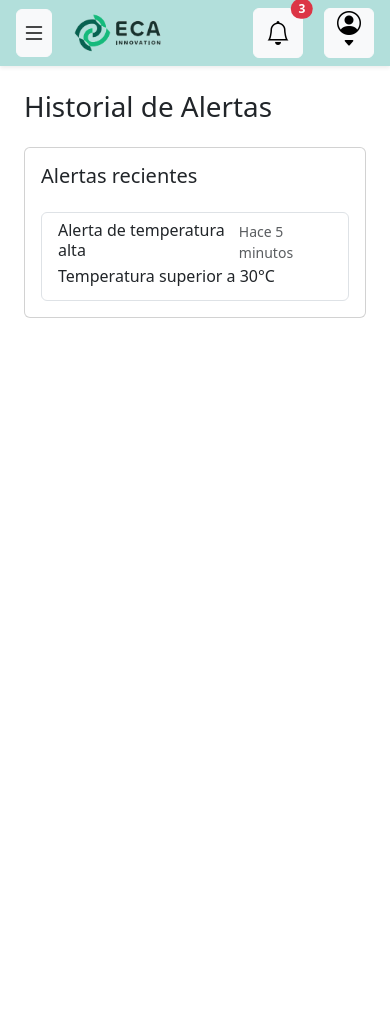
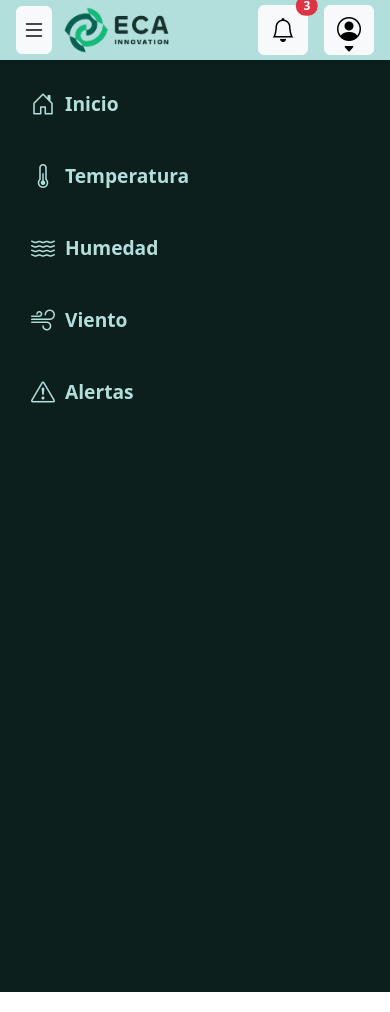
Before and after one commit to eigonzalezrojas/eca_agro_system, a Flask app: page /alertas in a window 390 px wide; the page is wider, and only the part inside the window is pictured. Run offline with Flask 3, Linux system fonts and the light colour scheme.

Commit message:
modified display dashboard

```diff
--- a/app/static/css/styles.css
+++ b/app/static/css/styles.css
@@ -6,15 +6,54 @@
     --gris-ingeniero: #B2DFDB;
 }
 
-.bloque-inicio{
+/* Estructura principal */
+body {
+    min-height: 100vh;
+    margin: 0;
+    padding: 0;
+}
+
+.container-fluid {
+    min-height: 100vh;
+    padding-left: 0;
+}
+
+.d-flex.flex-grow-1 {
+    min-height: calc(100vh - 80px);
+}
+
+/* Cabecera */
+header {
+    position: fixed;
+    top: 0;
+    left: 0;
+    right: 0;
+    height: 80px;
     background-color: var(--gris-ingeniero);
-    color: var(--negro-tecnologico);
+    z-index: 1030;
+    padding: 0 20px;
+    box-shadow: 0 2px 4px rgba(0, 0, 0, 0.1);
+}
+
+.logo {
+    height: 80px;
+    width: auto;
+}
+
+canvas {
+    width: 100% !important;
 }
 
 /* Barra lateral */
-.sidebar {
+#sidebar {
+    width: 250px;
+    min-height: calc(100vh - 80px);
     background-color: var(--negro-tecnologico);
     color: var(--gris-ingeniero);
+    position: sticky;
+    top: 80px;
+    height: 100%;
+    overflow-y: auto;
 }
 
 .sidebar .nav-link {
@@ -38,95 +77,33 @@
     color: white;
 }
 
-/* Cabecera */
-.logo {
-    height: 80px;
-    width: auto;
+/* Contenido principal */
+main {
+    flex: 1;
+    padding: 20px;
+    background-color: white;
+    min-height: calc(100vh - 80px);
 }
 
+/* Estilos de bloques */
+.bloque-inicio {
+    background-color: var(--gris-ingeniero);
+    color: var(--negro-tecnologico);
+}
+
+/* Menú de usuario */
 #userMenu {
     padding: 5px;
     width: 50px;
     height: 50px;
 }
 
-/* Ajustar los íconos dentro del botón */
 #userMenu .bi-person-circle {
     margin-bottom: -2px;
 }
 
 #userMenu .bi-caret-down-fill {
     margin-top: -5px;
-}
-
-.table-container {
-    margin-bottom: 20px;
-}
-
-@media (max-width: 576px) {
-    header {
-        display: flex;
-        flex-wrap: nowrap;
-        justify-content: space-between;
-        align-items: center;
-        padding: 5px 10px;
-    }
-
-    .logo {
-        height: 50px;
-        margin-right: auto;
-    }
-
-    header .bi {
-        font-size: 18px;
-    }
-
-    header .d-flex.align-items-center {
-        flex: 1;
-        justify-content: flex-end;
-    }
-
-    header .dropdown {
-        margin-left: 5px;
-    }
-
-    #sidebarToggle {
-        padding: 5px;
-    }
-
-    #chartContainer {
-        display: none;
-    }
-    .table-container {
-        width: 100%;
-    }
-
-    table {
-        font-size: 0.9rem;
-    }
-}
-
-header {
-    background-color: var(--gris-ingeniero);
-    color: white;
-}
-
-header h4 {
-    font-weight: bold;
-}
-
-header .dropdown-menu {
-    background-color: var(--gris-ingeniero);
-    color: var(--negro-tecnologico);
-}
-
-header .dropdown-menu a {
-    color: var(--negro-tecnologico);
-}
-
-header .dropdown-menu a:hover {
-    background-color: var(--verde-vivo);
-    color: white;
 }
 
 /* Estilos para las notificaciones */
@@ -148,7 +125,6 @@ header .dropdown-menu a:hover {
     font-size: 1.2rem;
 }
 
-/* Nuevos estilos para el texto de las notificaciones */
 .notification-dropdown .dropdown-item p {
     font-size: 0.9rem;
     margin-bottom: 0.2rem;
@@ -167,3 +143,78 @@ header .dropdown-menu a:hover {
 .notification-dropdown .dropdown-item:last-child {
     font-size: 0.85rem;
 }
+
+/* Estilos de la cabecera */
+header h4 {
+    font-weight: bold;
+}
+
+header .dropdown-menu {
+    background-color: var(--gris-ingeniero);
+    color: var(--negro-tecnologico);
+}
+
+header .dropdown-menu a {
+    color: var(--negro-tecnologico);
+}
+
+header .dropdown-menu a:hover {
+    background-color: var(--verde-vivo);
+    color: white;
+}
+
+/* Utilidades */
+.table-container {
+    margin-top: 5rem;
+    margin-bottom: 20px;
+}
+
+/* Media queries */
+@media (max-width: 768px) {
+    .container-fluid {
+        padding-top: 60px;
+    }
+
+    #sidebar {
+        position: fixed;
+        width: 100%;
+        height: auto;
+        z-index: 1020;
+        top: 60px;
+    }
+
+    main {
+        margin-left: 0;
+    }
+}
+
+@media (max-width: 576px) {
+    header {
+        height: 60px;
+        padding: 5px 10px;
+    }
+
+    .logo {
+        height: 50px;
+    }
+
+    header .bi {
+        font-size: 18px;
+    }
+
+    #sidebarToggle {
+        padding: 5px;
+    }
+
+    #chartContainer {
+        display: none !important;
+    }
+
+    .table-container {
+        width: 100%;
+    }
+
+    table {
+        font-size: 0.9rem;
+    }
+}
--- a/app/templates/base.html
+++ b/app/templates/base.html
@@ -9,8 +9,9 @@
     <link rel="stylesheet" href="{{ url_for('static', filename='css/styles.css') }}">
 </head>
 <body>
+    <div class="container-fluid d-flex flex-column">
         <!-- Cabecera -->
-    <header class="d-flex flex-wrap justify-content-between align-items-center py-2 px-3 shadow-sm">
+        <header class="d-flex flex-wrap justify-content-between align-items-center px-3 shadow-sm">
             <div class="d-flex align-items-center">
                 <!-- Botón de menú hamburguesa para pantallas pequeñas -->
                 <button class="btn btn-light d-md-none me-2" id="sidebarToggle">
@@ -92,47 +93,47 @@
         </header>
 
         <!-- Contenedor principal -->
-    <div class="row">
+        <div class="d-flex flex-grow-1">
             <!-- Barra lateral -->
-        <nav class="col-md-2 sidebar vh-100 p-3 d-md-block d-none" id="sidebar">
+            <nav id="sidebar" class="sidebar p-3">
                 <ul class="nav flex-column">
                     <li class="nav-item mb-3">
                         <a class="nav-link" href="{{ url_for('main.inicio') }}">
-                        <i class="bi bi-house-door"></i>Inicio
+                            <i class="bi bi-house-door"></i> Inicio
                         </a>
                     </li>
                     <li class="nav-item mb-3">
                         <a class="nav-link" href="{{ url_for('main.temperatura') }}">
-                        <i class="bi bi-thermometer-half"></i>Temperatura
+                            <i class="bi bi-thermometer-half"></i> Temperatura
                         </a>
                     </li>
                     <li class="nav-item mb-3">
                         <a class="nav-link" href="{{ url_for('main.humedad') }}">
-                        <i class="bi bi-water"></i>Humedad
+                            <i class="bi bi-water"></i> Humedad
                         </a>
                     </li>
                     <li class="nav-item mb-3">
                         <a class="nav-link" href="{{ url_for('main.viento') }}">
-                        <i class="bi bi-wind"></i>Viento
+                            <i class="bi bi-wind"></i> Viento
                         </a>
                     </li>
                     <li class="nav-item mb-3">
                         <a class="nav-link" href="{{ url_for('main.alertas') }}">
-                        <i class="bi bi-exclamation-triangle"></i>Alertas
+                            <i class="bi bi-exclamation-triangle"></i> Alertas
                         </a>
                     </li>
                 </ul>
             </nav>
 
             <!-- Contenido dinámico -->
-        <main class="col-md-10 p-4">
+            <main class="flex-grow-1 p-4">
                 {% block content %}{% endblock %}
             </main>
+        </div>
     </div>
 
     <script src="https://cdn.jsdelivr.net/npm/bootstrap@5.1.3/dist/js/bootstrap.bundle.min.js"></script>
     <script>
-        // Script para alternar la visibilidad de la barra lateral
         document.getElementById('sidebarToggle').addEventListener('click', function () {
             const sidebar = document.getElementById('sidebar');
             sidebar.classList.toggle('d-none');
--- a/app/templates/inicio.html
+++ b/app/templates/inicio.html
@@ -125,7 +125,7 @@
     <!-- Gráficos -->
     <div id="chartContainer">
         <div class="row">
-            <div class="col-md-6">
+            <div class="col-md-6 mb-4">
                 <canvas id="tempChart"></canvas>
             </div>
             <div class="col-md-6">
```
Also changed, not shown: app/static/img/eca-logo.png. Lines whose indentation alone changed are shown as unchanged.
